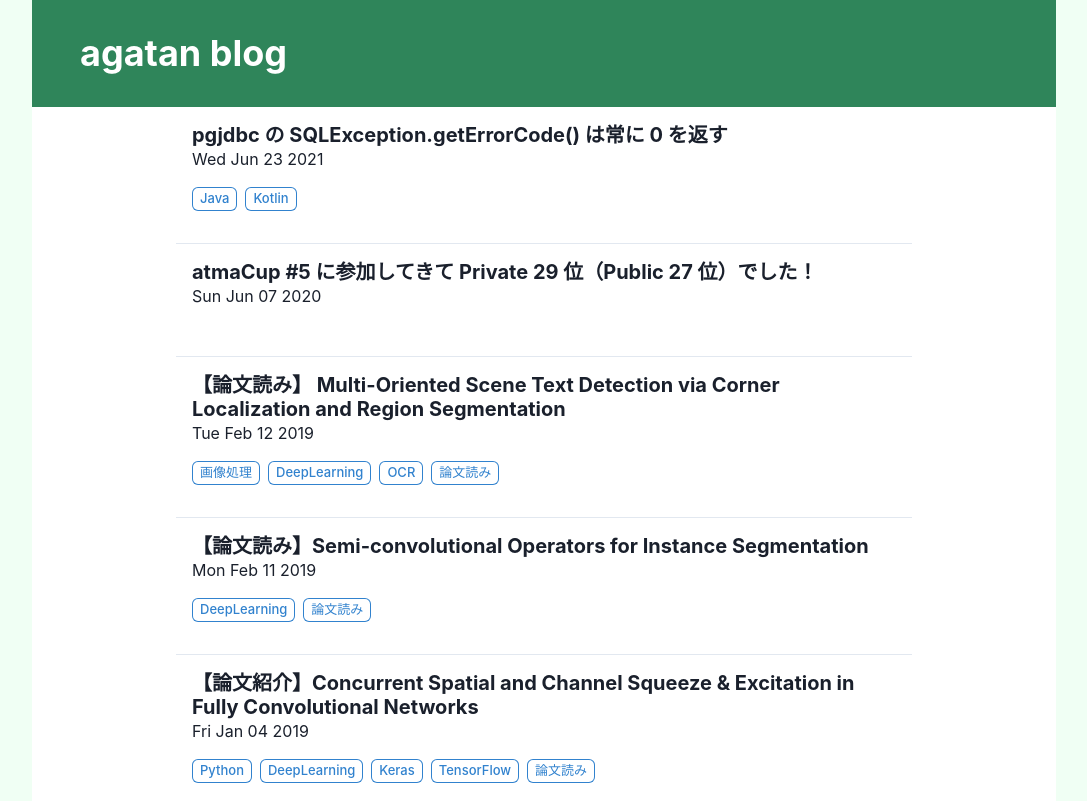
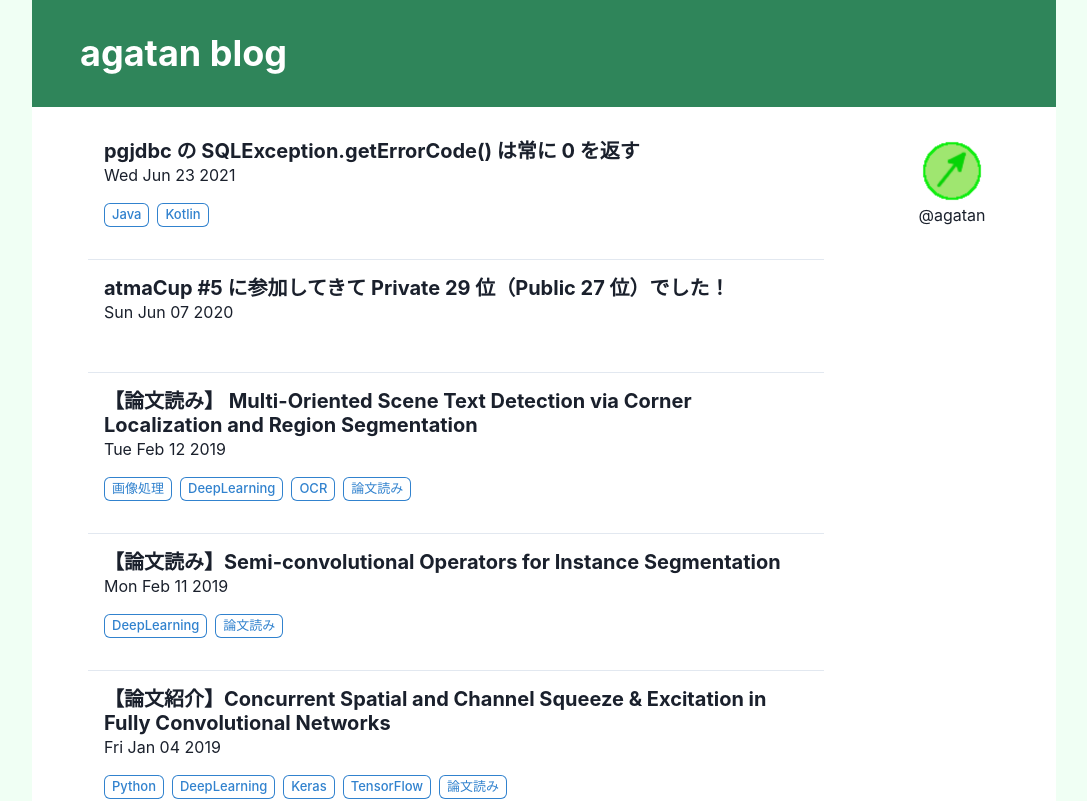
Before and after one commit to agatan/blog, a Next.js app: page / in a window 1280 px wide. Shown: the top 801 px of the page, without its empty margins (96-1183 px from the left). Built offline with nearby package versions, Linux system fonts and the light colour scheme.

Commit message:
Show avatar

```diff
--- a/pages/_app.tsx
+++ b/pages/_app.tsx
@@ -1,9 +1,8 @@
 import type { AppProps } from "next/app";
 import React from "react";
-import { Box, ChakraProvider, Container, Divider, Heading, Text } from "@chakra-ui/react";
+import { Box, ChakraProvider, Container, Flex, Heading, Image, Spacer, Text, } from "@chakra-ui/react";
 
 import "prismjs/themes/prism-tomorrow.css";
-import Head from "next/head";
 import { Link } from "../components/Link";
 
 const App: React.FC<AppProps> = ({ Component, pageProps }) => {
@@ -18,7 +17,20 @@ const App: React.FC<AppProps> = ({ Component, pageProps }) => {
           </Heading>
         </Container>
         <Container maxWidth="container.lg" backgroundColor="white">
-          <Component {...pageProps} />
+          <Flex paddingTop="4" paddingBottom="4">
+            <Component {...pageProps} />
+            <Container maxWidth="44">
+              <Flex direction="column" align="center" padding="4">
+                <Box position="relative" width="16" height="16">
+                  <Image src="/agatan.png" layout="fill" objectFit="cover" alt="agatan" />
+                </Box>
+                <Link href="https://twitter.com/@agatan_">
+                  <Text>@agatan</Text>
+                </Link>
+                <Spacer />
+              </Flex>
+            </Container>
+          </Flex>
         </Container>
       </Box>
     </ChakraProvider>
```
Also changed, not shown: public/agatan.png (added).
